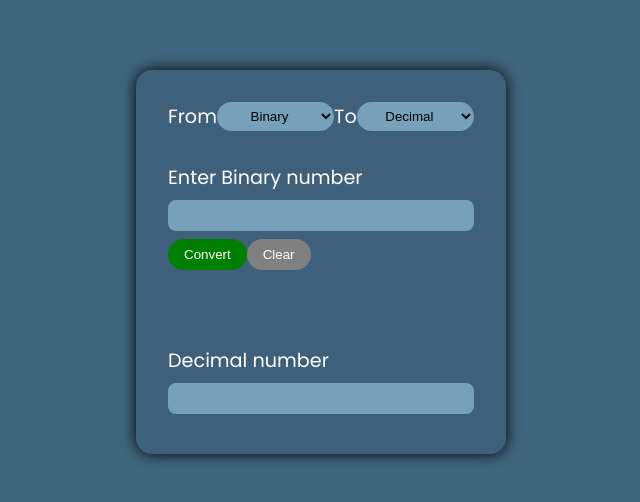
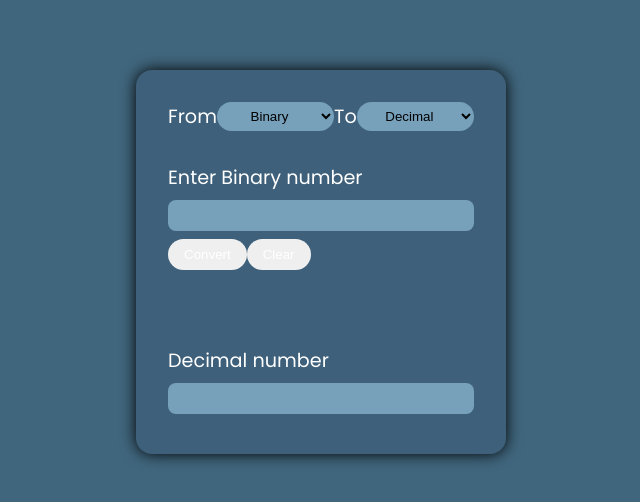
Before and after one commit to Belze3ub/Base_Converter, a React (Vite) app in the folder bin2dec/: page / in a window 1280 px wide. Shown: the part 146-648 px from the top of the page, without its empty margins (319-959 px from the left). Built offline with nearby package versions, Linux system fonts and the light colour scheme.

Commit message:
Removed color property

```diff
--- a/bin2dec/src/Button.tsx
+++ b/bin2dec/src/Button.tsx
@@ -1,11 +1,10 @@
 interface Props {
-  color: string;
   children: string;
   className: string;
   onClick?: () => void;
 }
 
-const Button = ({color, children, className, onClick}: Props) => {
-  return <button className={className} style={{backgroundColor: color}} color={color} onClick={onClick}>{children}</button>;
+const Button = ({children, className, onClick}: Props) => {
+  return <button className={className} onClick={onClick}>{children}</button>;
 }
 export default Button
```
